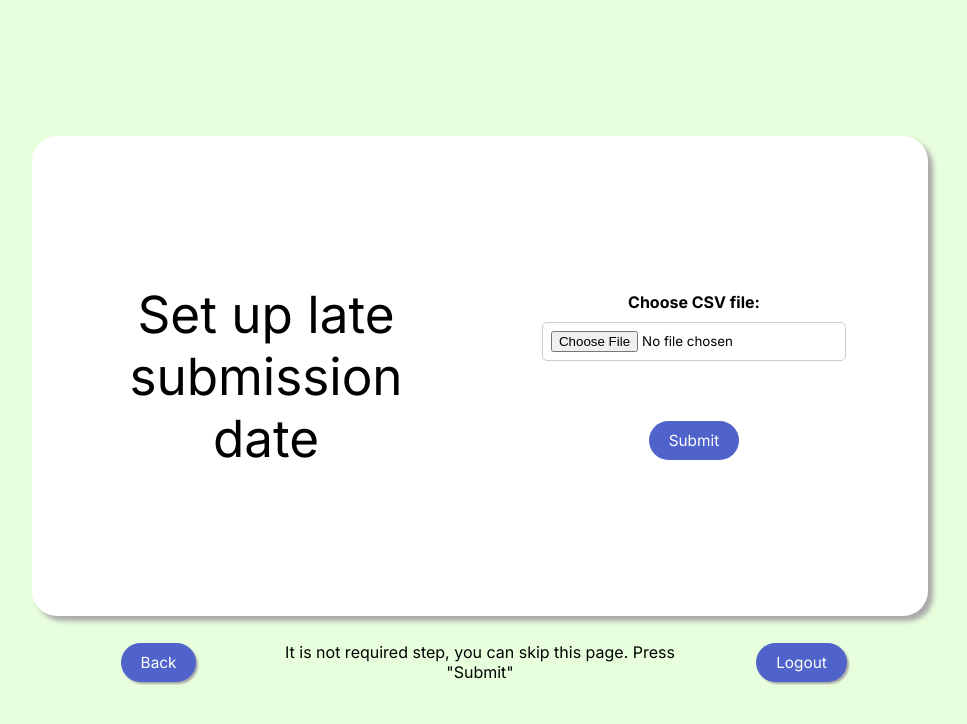
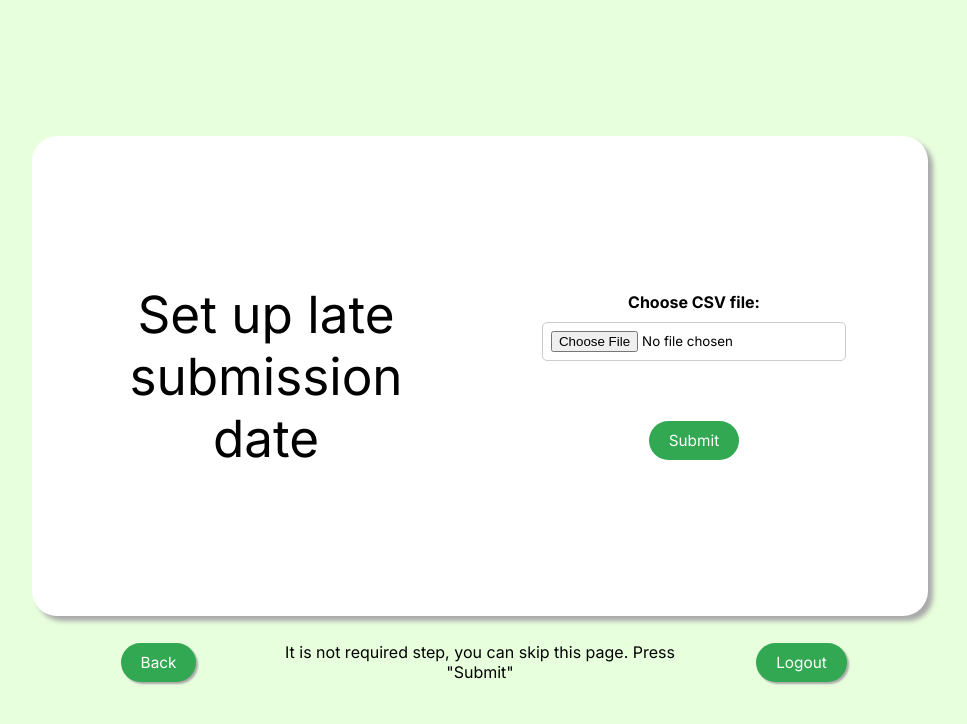
Before and after one commit to niotu/CodeForcer, a React (Create React App) app in the folder web/front/: page /upload-csv/1/1 in a window 1280 px wide. Shown: the top 724 px of the page, without its empty margins (160-1127 px from the left). Built offline with nearby package versions, Linux system fonts and the light colour scheme.

Commit message:
fixed colors

```diff
--- a/web/front/src/components/styles.css
+++ b/web/front/src/components/styles.css
@@ -91,14 +91,14 @@ body {
 
     padding: 10px 20px;
     border-radius: 25px;
-    background-color: #4F63CB; /* Dark blue */
+    background-color: #32a852; /* Dark blue */
     color: white;
     border: none;
     cursor: pointer;
 }
 
 .navigation button:hover {
-    background-color: #4556AA; /* Darker blue on hover */
+    background-color: #3e9439; /* Darker blue on hover */
 }
 
 .left-part {
@@ -173,7 +173,7 @@ input {
 }
 
 .list-view li {
-    background-color: #4F63CB; /* Dark grey */
+    background-color: #32a852; /* Dark grey */
     color: white;
     border-radius: 25px;
     padding: 10px;
@@ -209,7 +209,7 @@ input {
 }
 
 .right-part a {
-    color: #4F63CB; /* Dark blue for links */
+    color: #32a852; /* Dark blue for links */
     /*text-decoration: none;*/
     margin-bottom: 10px;
 }
@@ -223,14 +223,14 @@ input {
     margin-top: 10px;
     padding: 10px 20px;
     border-radius: 25px;
-    background-color: #4F63CB; /* Dark blue */
+    background-color: #32a852; /* Dark blue */
     color: white;
     border: none;
     cursor: pointer;
 }
 
 .right-part button:hover {
-    background-color: #4556AA; /* Darker blue on hover */
+    background-color: #3e9439; /* Darker blue on hover */
 }
 
 .navigation p {
```
